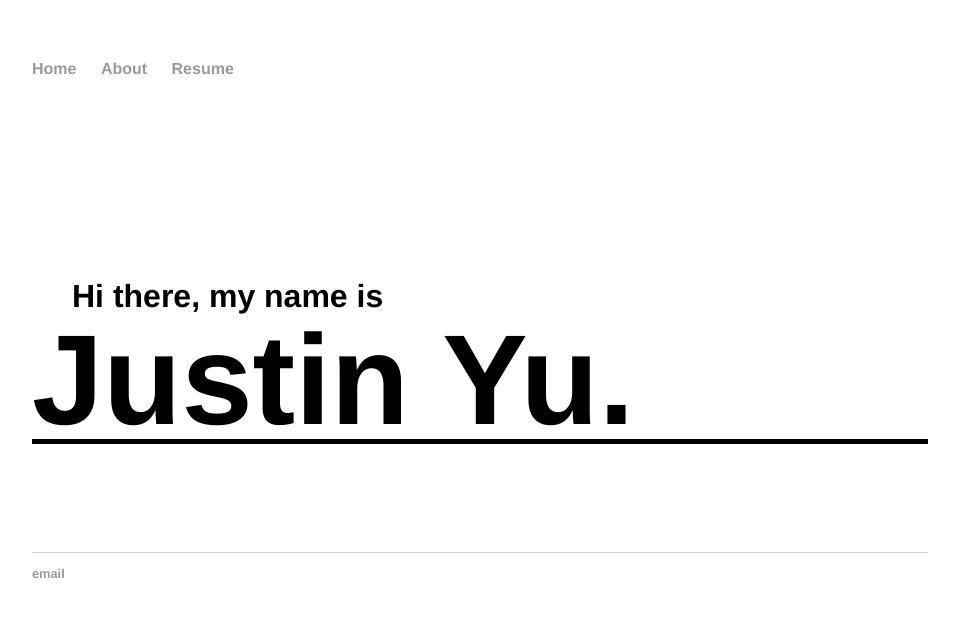
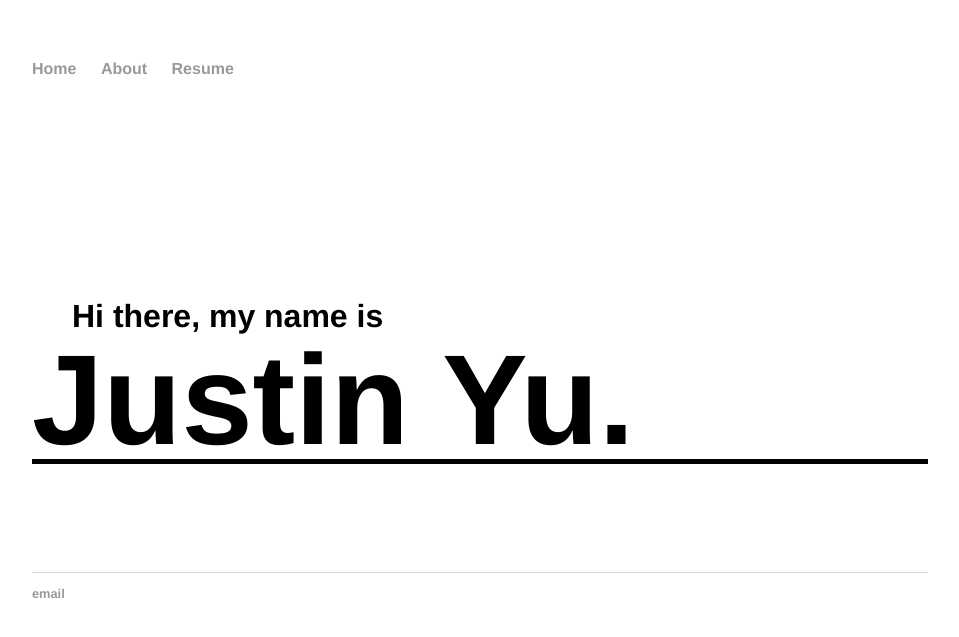
Before and after one commit to justinjelly/justinjelly.github.io, a Jekyll site: the page built from index.html, in a window 1280 px wide. Shown: the top 637 px of the page, without its empty margins (160-1119 px from the left). Built offline with Jekyll 4.4.1, drawn with Linux system fonts in a browser that asks for light colours.

Commit message:
Update index.html

```diff
--- a/index.html
+++ b/index.html
@@ -3,7 +3,7 @@ layout: default
 title: Justin Yu
 ---
 <div class="blurb">
-	<h1 style="font-size:2em; margin-top: 200px; margin-left: 40px;">Hi there, my name is</h1>
+	<h1 style="font-size:2em; margin-top: 220px; margin-left: 40px;">Hi there, my name is</h1>
 	<h1 style="font-size:8em; margin-top: -30px;">Justin Yu.</h1>
 	<hr style="height:5px; border-width:0; color:black; background-color:black; position:relative; bottom:100px;">
 </div>
```
